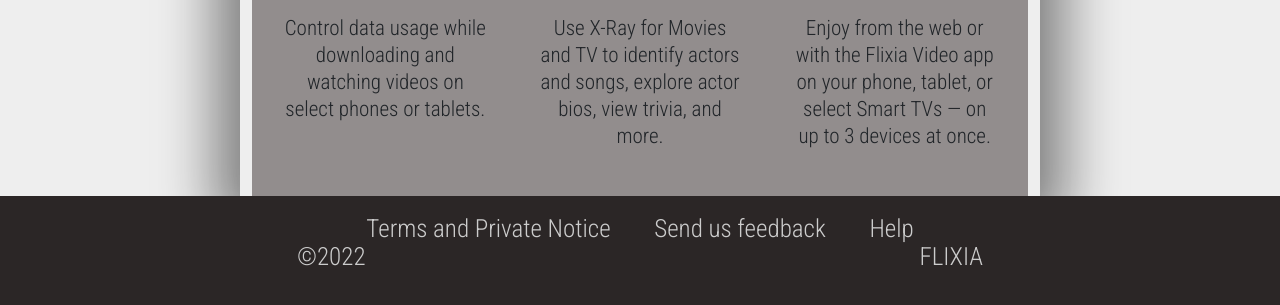
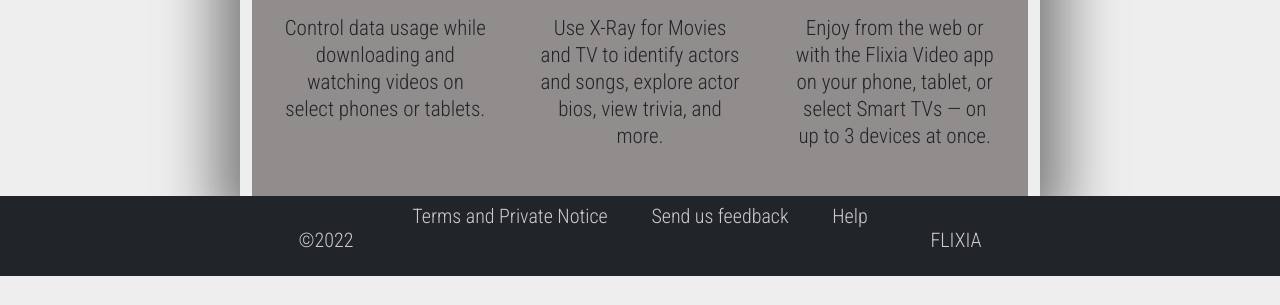
Before and after one commit to odohpraise/Flixia, a plain HTML site: page index.html in a window 1280 px wide. Shown: the part 1301-1606 px from the top of the page. After the commit the page ends 1577 px from the top, so only its background shows below. Drawn offline with nearby package versions, Linux system fonts and the light colour scheme; files whose address does not match are found by name.

Commit message:
Project Updated

```diff
--- a/css/style.css
+++ b/css/style.css
@@ -136,19 +136,16 @@ font-size: 21px;
 div .item{
     display: inline-block;
 }
-#footer{
-    background-color: #2b2626;
-    /* height: 50px; */
-}
+
 img.img {
     width: 10%;
 }
 #footer{
-    padding: 20px;
+    padding: 10px;
 }
 #footer a,#footer p{
-    font-size: 25px!important;
-    font-weight: 300;
+    font-size: 20px!important;
+    font-weight: 200;
     line-height: 1!important;
     text-decoration: none;
     color: #ccc;
--- a/index.html
+++ b/index.html
@@ -232,7 +232,7 @@
     </div>
 
 </main>
-<div id="footer" >
+<div class="bg-dark" id="footer" >
 <div class="link">
   <a href="#"> Terms and Private Notice</a>
   <a href="#"> Send us feedback</a>
```
